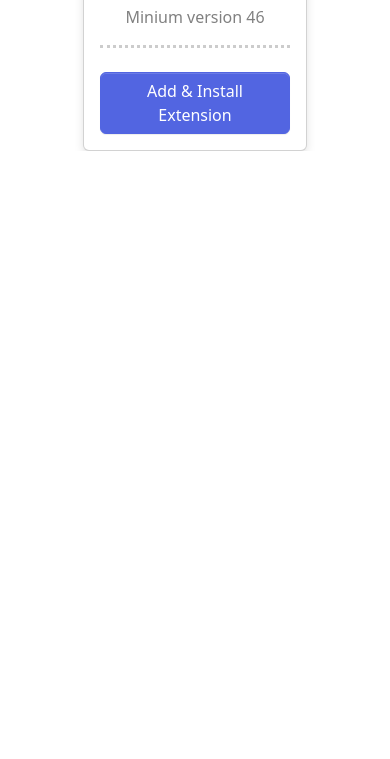
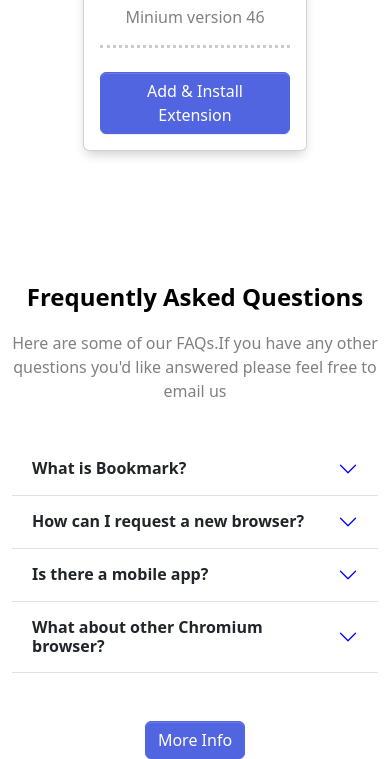
Before and after one commit to MSG-DEVELOPER/ITACADEMY-S1.2-Maquetacio1, a website: page index.html in a window 390 px wide. Shown: the part 2822-3581 px from the top of the page. Before the commit the page ends 2973 px from the top, so only its background shows below. Drawn offline with nearby package versions, Linux system fonts and the light colour scheme.

Commit message:
ejercicio 4 terminado. Responsive incluido

```diff
--- a/index.html
+++ b/index.html
@@ -231,6 +231,72 @@
           </div>
         </div>
 
+        <div class="row mt-10"><div class="col-12"></div></div>
+
+
+        <div class="row ">
+          <div class="col-12 col-sm-5 flex-column text-center mx-auto"><p class="letra-parrafo">Frequently Asked Questions</p><p>Here are some of our FAQs.If you have any other questions you'd like answered please feel free to email us</p></div>
+        </div>
+
+        <div class="row mt-4">
+          <div class="col-12 col-sm-5 mx-auto">
+         <div class="accordion accordion-flush" id="acordeon">
+
+          <div class="accordion-item">
+            <div class="row"><div class="col-11 mx-auto border-top d-none d-sm-block"></div></div>
+            <h2 class="accordion-header">
+              <button class="accordion-button collapsed negrita" type="button" data-bs-toggle="collapse" data-bs-target="#Q1" aria-expanded="false" aria-controls="flush-collapseOne">
+                What is Bookmark?
+              </button>
+            </h2>
+            <div id="Q1" class="accordion-collapse collapse" data-bs-parent="#acordeon">
+              <div class="accordion-body"> Lorem, ipsum dolor sit amet consectetur adipisicing elit. Modi voluptas velit voluptate sit quae dignissimos quasi nihil doloribus omnis at? </div>
+            </div>
+          </div>
+
+          <div class="accordion-item">
+            <h2 class="accordion-header">
+              <button class="accordion-button collapsed negrita" type="button" data-bs-toggle="collapse" data-bs-target="#Q2" aria-expanded="false" aria-controls="flush-collapseOne">
+                How can I request a new browser?
+              </button>
+            </h2>
+            <div id="Q2" class="accordion-collapse collapse" data-bs-parent="#acordeon">
+              <div class="accordion-body"> Lorem, ipsum dolor sit amet consectetur adipisicing elit. Modi voluptas velit voluptate sit quae dignissimos quasi nihil doloribus omnis at? </div>
+            </div>
+          </div>
+
+          <div class="accordion-item">
+            <h2 class="accordion-header">
+              <button class="accordion-button collapsed negrita" type="button" data-bs-toggle="collapse" data-bs-target="#Q3" aria-expanded="false" aria-controls="flush-collapseOne">
+                Is there a mobile app?
+              </button>
+            </h2>
+            <div id="Q3" class="accordion-collapse collapse" data-bs-parent="#acordeon">
+              <div class="accordion-body"> Lorem, ipsum dolor sit amet consectetur adipisicing elit. Modi voluptas velit voluptate sit quae dignissimos quasi nihil doloribus omnis at? </div>
+            </div>
+          </div>
+
+          <div class="accordion-item">
+            <h2 class="accordion-header">
+              <button class="accordion-button collapsed negrita" type="button" data-bs-toggle="collapse" data-bs-target="#Q4" aria-expanded="false" aria-controls="flush-collapseOne">
+               What about other Chromium browser?
+              </button>
+            </h2>
+            <div id="Q4" class="accordion-collapse collapse" data-bs-parent="#acordeon">
+              <div class="accordion-body"> Lorem, ipsum dolor sit amet consectetur adipisicing elit. Modi voluptas velit voluptate sit quae dignissimos quasi nihil doloribus omnis at? </div>
+            </div>
+          </div>
+          <div class="d-flex justify-content-center">
+             <button class="btn btn-primary mt-5">More Info</button>
+          </div>
+
+        </div> <!-- cierre del col -->
+      </div><!-- cierre del row-->
+    </div><!-- cierre del acordeon -->
+
+
+
+
 
 
     </div>
--- a/main.scss
+++ b/main.scss
@@ -1,9 +1,8 @@
-//$primary:  yellow ;
 $primary:  #5265E1;
-//$primary:  black;
+$secondary:#FA5959;
+$accordion-icon-color: blue;
 
 
-$secondary:#FA5959;
 $enable-shadows: true;
 $prefix: "mo-";
 
@@ -138,6 +137,17 @@
 
 
 
+/* Cambia el color de la flecha cuando está cerrado */
+.accordion-button:not(.collapsed)::after {
+  color: blue !important;
+}
+
+/* Cambia el color de la flecha cuando está expandido */
+.accordion-button.collapsed::after {
+  color: blue !important;
+}
+
+
 
   @media(max-width:576px){
     .text-main{
```
Also changed, not shown: style.css, 2 other files.
